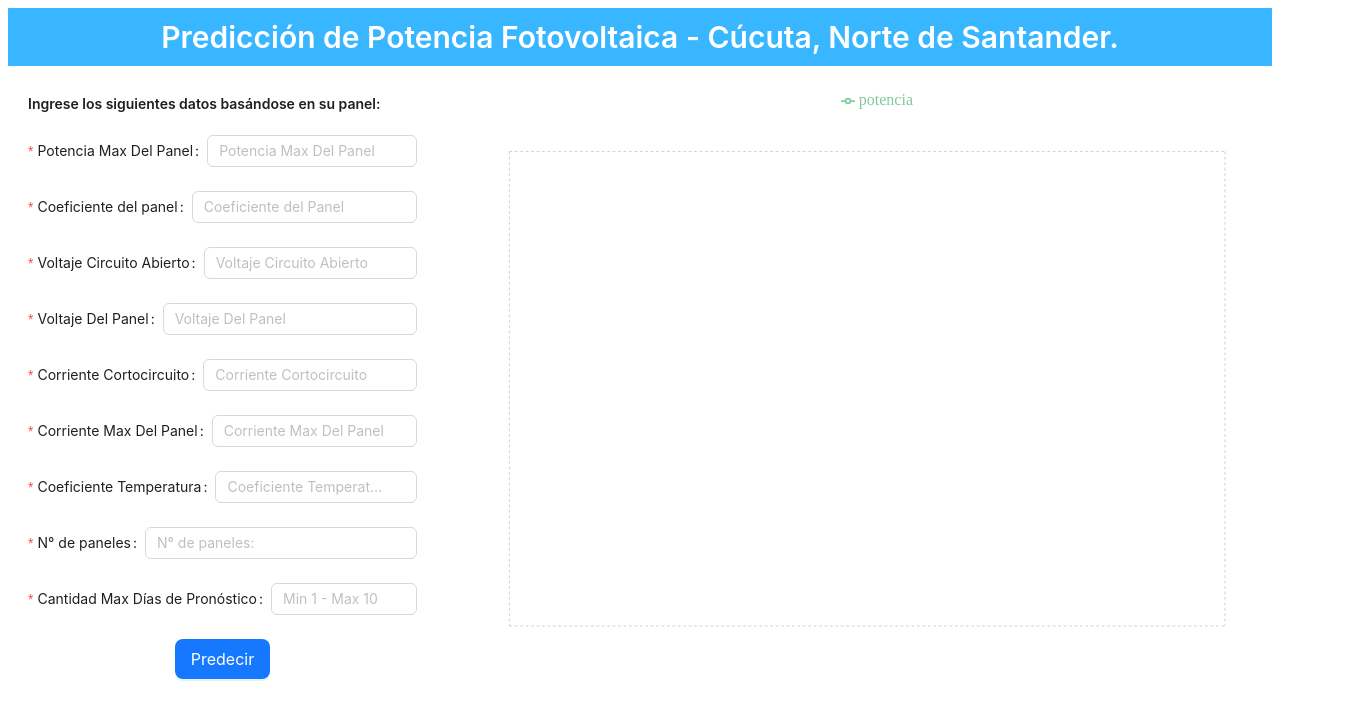
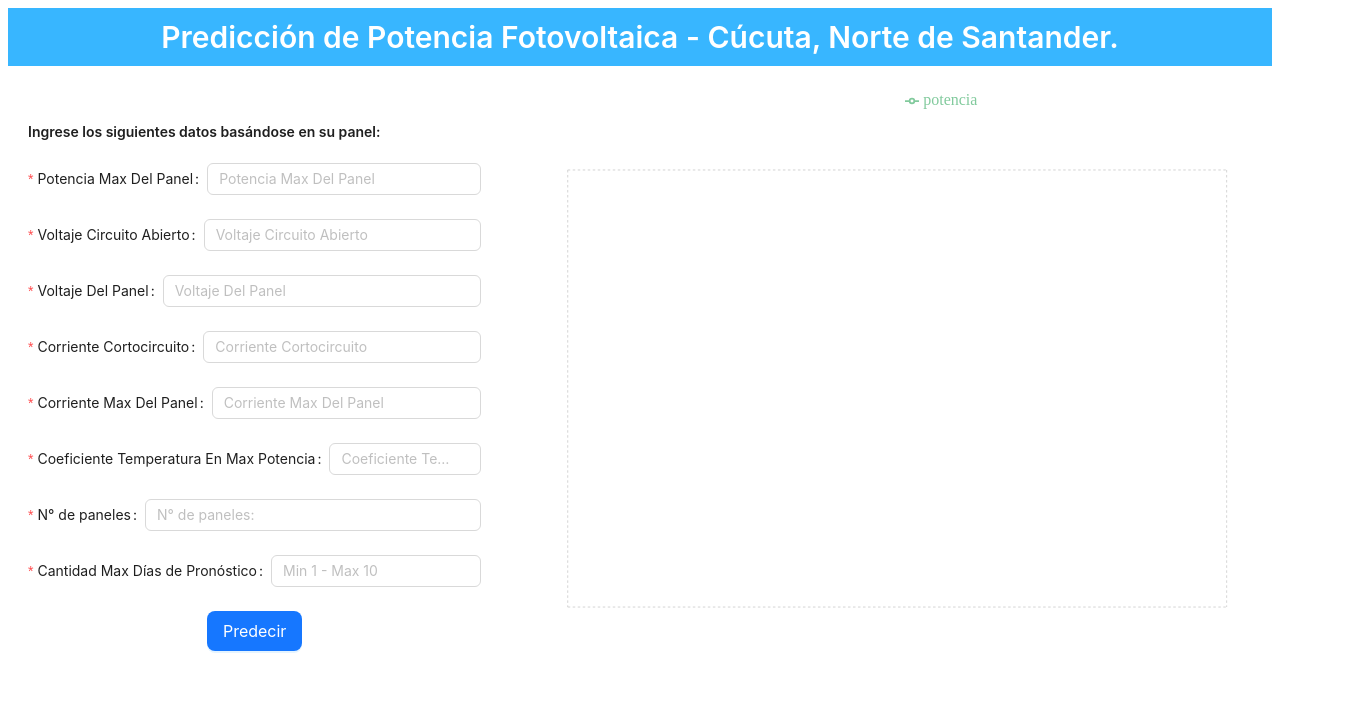
Before and after one commit to michaeldevelopment/proyecto-jd-front, a React (Vite) app: page / in a window 1280 px wide. Shown: the top 720 px of the page, 1371 px wide, since content can reach past the window. Built offline with nearby package versions, Linux system fonts and the light colour scheme.

Commit message:
nuevas correcciones 3

```diff
--- a/src/App.jsx
+++ b/src/App.jsx
@@ -106,20 +106,6 @@ function App() {
             </Form.Item>
 
             <Form.Item
-              name="coef_panel"
-              label="Coeficiente del panel: "
-              placeholder="Coeficiente del Panel"
-              rules={[
-                {
-                  required: true,
-                  message: "Ingresa un valor correcto mayor a 0",
-                },
-              ]}
-            >
-              <Input type="number" placeholder="Coeficiente del Panel" />
-            </Form.Item>
-
-            <Form.Item
               name="voltaje_circuito_abierto"
               label="Voltaje Circuito Abierto: "
               rules={[
@@ -175,7 +161,7 @@ function App() {
 
             <Form.Item
               name="coef_temp"
-              label="Coeficiente Temperatura: "
+              label="Coeficiente Temperatura En Max Potencia: "
               placeholder="Coeficiente Temperatura"
               rules={[
                 {
```
